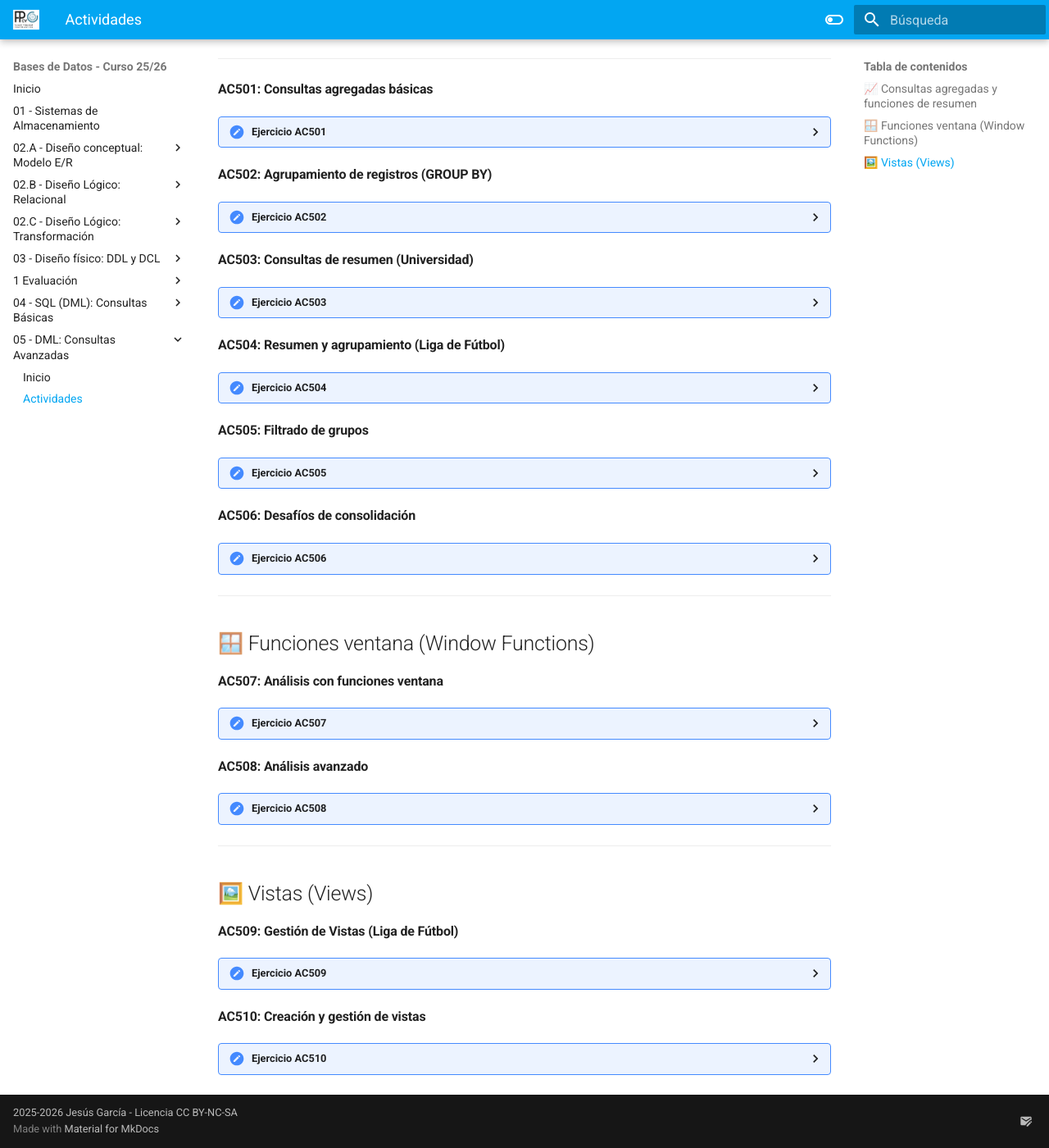
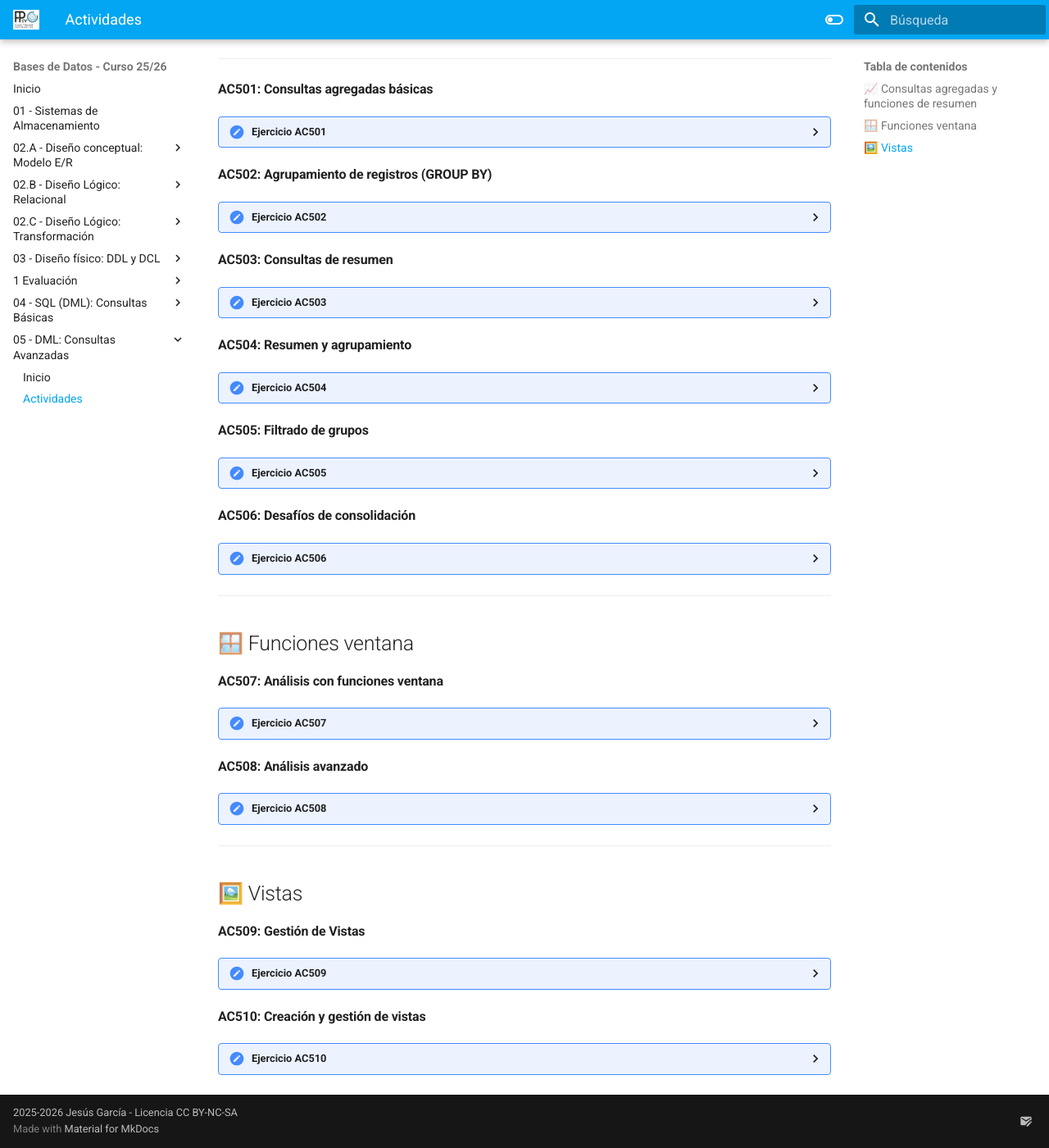
Before and after one commit to jssdocente/bd2526d, an MkDocs documentation site: the page built from docs/temas/05/actividades.md, in a window 1280 px wide and 1400 px high, scrolled down 433 px. Shown: the whole window at 82% size. Built offline with MkDocs 1.6.1 and Material for MkDocs 9.7.7, drawn with Linux system fonts in a browser that asks for light colours.

Commit message:
Tema 5. Update actividades

```diff
--- a/docs/temas/05/actividades.md
+++ b/docs/temas/05/actividades.md
@@ -53,7 +53,7 @@
 
 
 
-#### **AC503: Consultas de resumen (Universidad)**
+#### **AC503: Consultas de resumen**
 
 ??? "Ejercicio AC503"
 
@@ -75,7 +75,7 @@
     8. Devuelve un listado que muestre cuántos alumnos se han matriculado de alguna asignatura en cada uno de los cursos escolares. El resultado deberá mostrar dos columnas, una columna con el año de inicio del curso escolar y otra con el número de alumnos matriculados.
     9. Devuelve un listado con el número de asignaturas que imparte cada profesor. El listado debe tener en cuenta aquellos profesores que no imparten ninguna asignatura. El resultado mostrará cinco columnas: id, nombre, primer apellido, segundo apellido y número de asignaturas. El resultado estará ordenado de mayor a menor por el número de asignaturas.
 
-#### **AC504: Resumen y agrupamiento (Liga de Fútbol)**
+#### **AC504: Resumen y agrupamiento**
 
 ??? "Ejercicio AC504"
 
@@ -135,7 +135,7 @@
 
 ---
 
-## 🪟 Funciones ventana (Window Functions)
+## 🪟 Funciones ventana
 
 #### **AC507: Análisis con funciones ventana**
 
@@ -175,9 +175,9 @@
 
 ---
 
-## 🖼️ Vistas (Views)
+## 🖼️ Vistas
 
-#### **AC509: Gestión de Vistas (Liga de Fútbol)**
+#### **AC509: Gestión de Vistas**
 
 ??? "Ejercicio AC509"
 
```
